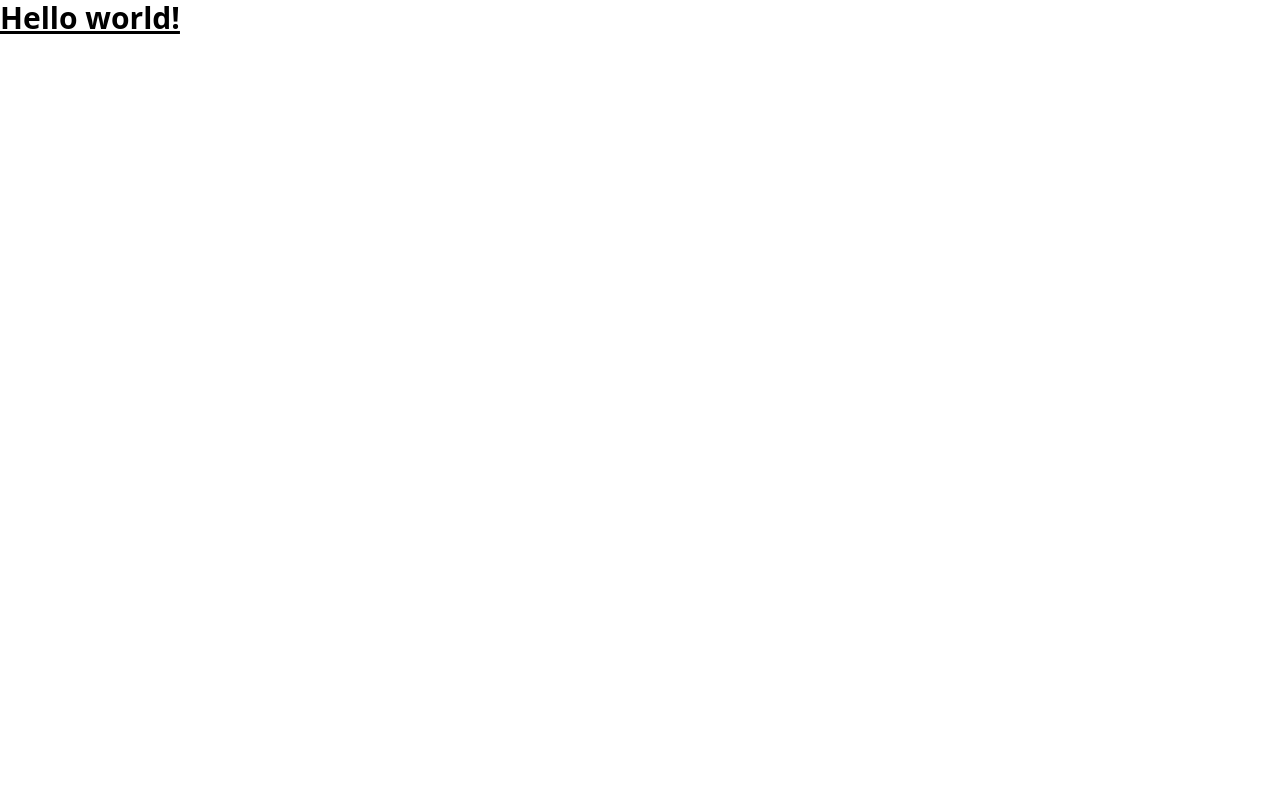
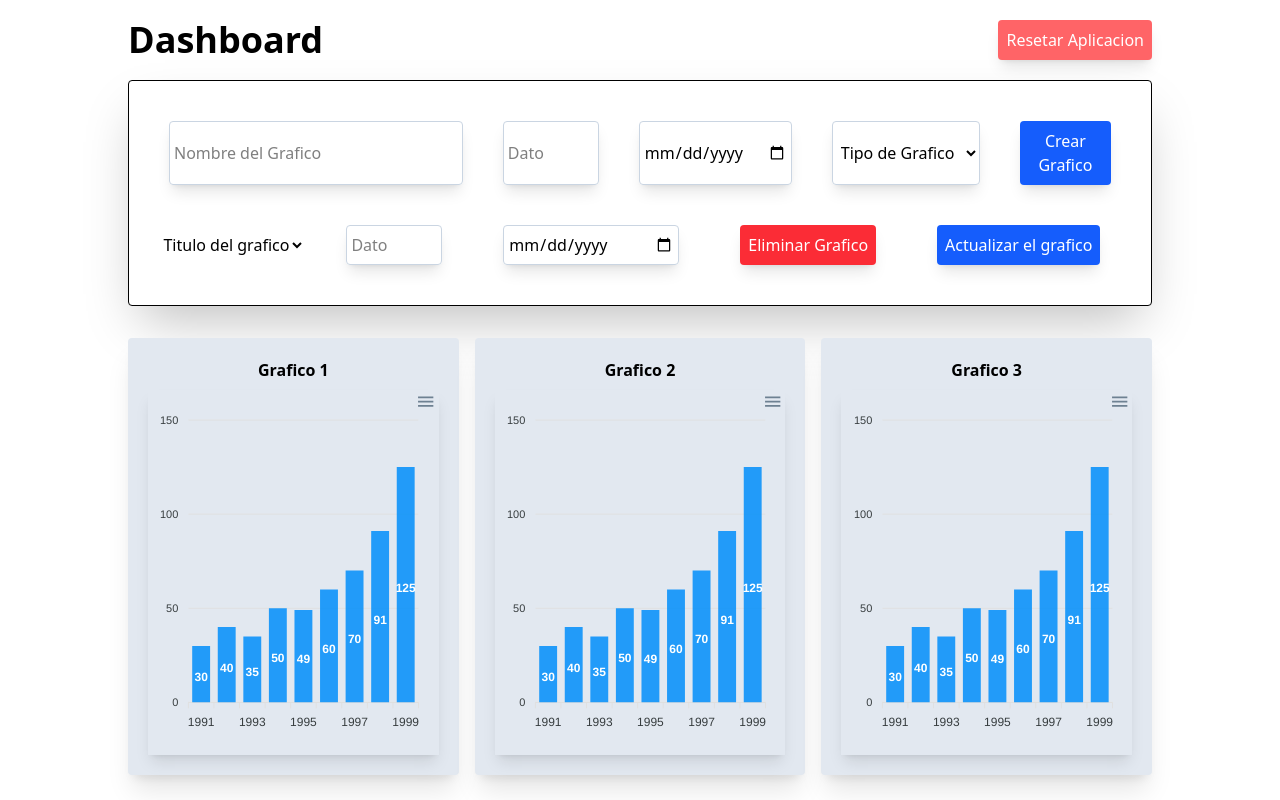
Before and after one commit to jesWeb/Dashboard-React, a React (Vite) app: page / in a window 1280 px wide. Built offline with nearby package versions, Linux system fonts and the light colour scheme.

Commit message:
subimos la maquetacion del proyecto

```diff
--- a/package.json
+++ b/package.json
@@ -11,7 +11,9 @@
   },
   "dependencies": {
     "@tailwindcss/vite": "^4.1.7",
+    "apexcharts": "^4.7.0",
     "react": "^19.1.0",
+    "react-apexcharts": "^1.7.0",
     "react-dom": "^19.1.0",
     "tailwindcss": "^4.1.7"
   },
--- a/src/App.jsx
+++ b/src/App.jsx
@@ -1,10 +1,48 @@
-import viteLogo from "/vite.svg";
-
+import ApexChartEnlace from "./components/ApexChartEnlace";
+import EditorGrafocs from "./components/EditorGrafocs";
+import FormPrincipal from "./components/FormPrincipal";
 
 function App() {
   return (
     <>
-      <h1 class="text-3xl font-bold underline">Hello world!</h1>
+      <div className="w-4/5 mx-auto">
+        <div className="flex justify-between items-center my-5">
+          <h1 className="text-center font-black text-4xl">Dashboard</h1>
+          <button
+            type="button"
+            className="bg-red-400 hover:bg-red-700 rounded p-2 text-white hover:cursor-pointer shadow-lg"
+          >
+            Resetar Aplicacion
+          </button>
+        </div>
+
+        {/* formulario para crear y editar  */}
+        <div className="rounded border shadow-2xl p-5 bg-white">
+          <FormPrincipal />
+          <EditorGrafocs />
+        </div>
+        {/* graficos */}
+        <div className="grid grid-cols-3 gap-4 mt-8 justify-center">
+          <div className="rounded shadow-xl p-5 bg-slate-200 text-center">
+            <h2 className="text-center font-bold pb-2">Grafico 1</h2>
+            <div className="flex justify-center shadow-lg">
+              <ApexChartEnlace />
+            </div>
+          </div>
+          <div className="rounded shadow-xl p-5 bg-slate-200 text-center">
+            <h2 className="text-center font-bold pb-2">Grafico 2</h2>
+            <div className="flex justify-center shadow-lg">
+              <ApexChartEnlace />
+            </div>
+          </div>
+          <div className="rounded shadow-xl p-5 bg-slate-200 text-center">
+            <h2 className="text-center font-bold pb-2">Grafico 3</h2>
+            <div className="flex justify-center shadow-lg">
+              <ApexChartEnlace />
+            </div>
+          </div>
+        </div>
+      </div>
     </>
   );
 }
--- /dev/null
+++ b/src/components/ApexChartEnlace.tsx
@@ -0,0 +1,31 @@
+import ReactApexChart from "react-apexcharts"
+
+function ApexChartEnlace() {
+
+    const options = {
+        chart: {
+            type: 'bar' //tipo grafico
+        },
+        series: [{
+            name: 'sales',//nombre de la serie
+            data: [30, 40, 35, 50, 49, 60, 70, 91, 125] //data a graficar
+        }],
+        xaxis: {
+            categories: [1991, 1992, 1993, 1994, 1995, 1996, 1997, 1998, 1999] //categoria
+        }
+    }
+
+
+    return (
+        <div>
+            <ReactApexChart
+               options={options} // corregido
+                series={options.series}
+                type='bar'
+                height={350} // corregido
+            />
+        </div>
+    )
+}
+
+export default ApexChartEnlace
--- /dev/null
+++ b/src/components/EditorGrafocs.tsx
@@ -0,0 +1,24 @@
+
+const EditorGrafocs = () => {
+  return (
+   <>
+   <form action="">
+    <div className="flex justify-around">
+        <select name="" id="">
+            <option value="">Titulo del grafico </option>
+        </select>
+        <input type="number"  placeholder='Dato'  className='w-24 m-5 p-1 rounded shadow-lg border border-slate-300 focus:shadow-slate-400 focu:outline-none' />
+        <input type="date" className='w-44 m-5 p-1 rounded shadow-lg border border-slate-300 focus:shadow-slate-400 focu:outline-none' />
+
+        <button type="button"
+        className='bg-red-500 hover:bg-red-700 rounded  m-5 p-2 text-white hover:cursor-pointer shadow-lg'
+        >Eliminar Grafico</button>
+        <button className='bg-blue-600 hover:bg-blue-500 rounded  m-5 p-2 text-white hover:cursor-pointer shadow-lg'>Actualizar el grafico</button>
+
+    </div>
+   </form>
+   </>
+  )
+}
+
+export default EditorGrafocs
--- /dev/null
+++ b/src/components/FormPrincipal.tsx
@@ -0,0 +1,22 @@
+import React from 'react'
+
+const FormPrincipal = () => {
+    return (
+        <>
+            <form action="">
+                <div className="flex justify-around">
+                    <input type="text" name="" placeholder='Nombre del Grafico' className='w-96 m-5 p-1 rounded shadow-lg border border-slate-300 focus:shadow-slate-400 focu:outline-none' id="" />
+                    <input type="number" placeholder='Dato' name="" id="" className='w-24 m-5 p-1 rounded shadow-lg border border-slate-300 focus:shadow-slate-400 focu:outline-none' />
+                    <input type="date" name="" id="" className='w-44 m-5 p-1 rounded shadow-lg border border-slate-300 focus:shadow-slate-400 focu:outline-none' />
+                    <select name="" id="" className='w-48 m-5 p-1 rounded shadow-lg border border-slate-300 focus:shadow-slate-400 focu:outline-none'>
+                        <option value="">Tipo de Grafico</option>
+                    </select>
+                    <button className='bg-blue-600 hover:bg-blue-500 rounded  m-5 p-2 text-white hover:cursor-pointer shadow-lg' type='submit'>Crear Grafico</button>
+                </div>
+
+            </form>
+        </>
+    )
+}
+
+export default FormPrincipal
```
Also changed, not shown: 1 other file (tests, documents, lock files or other folders).
